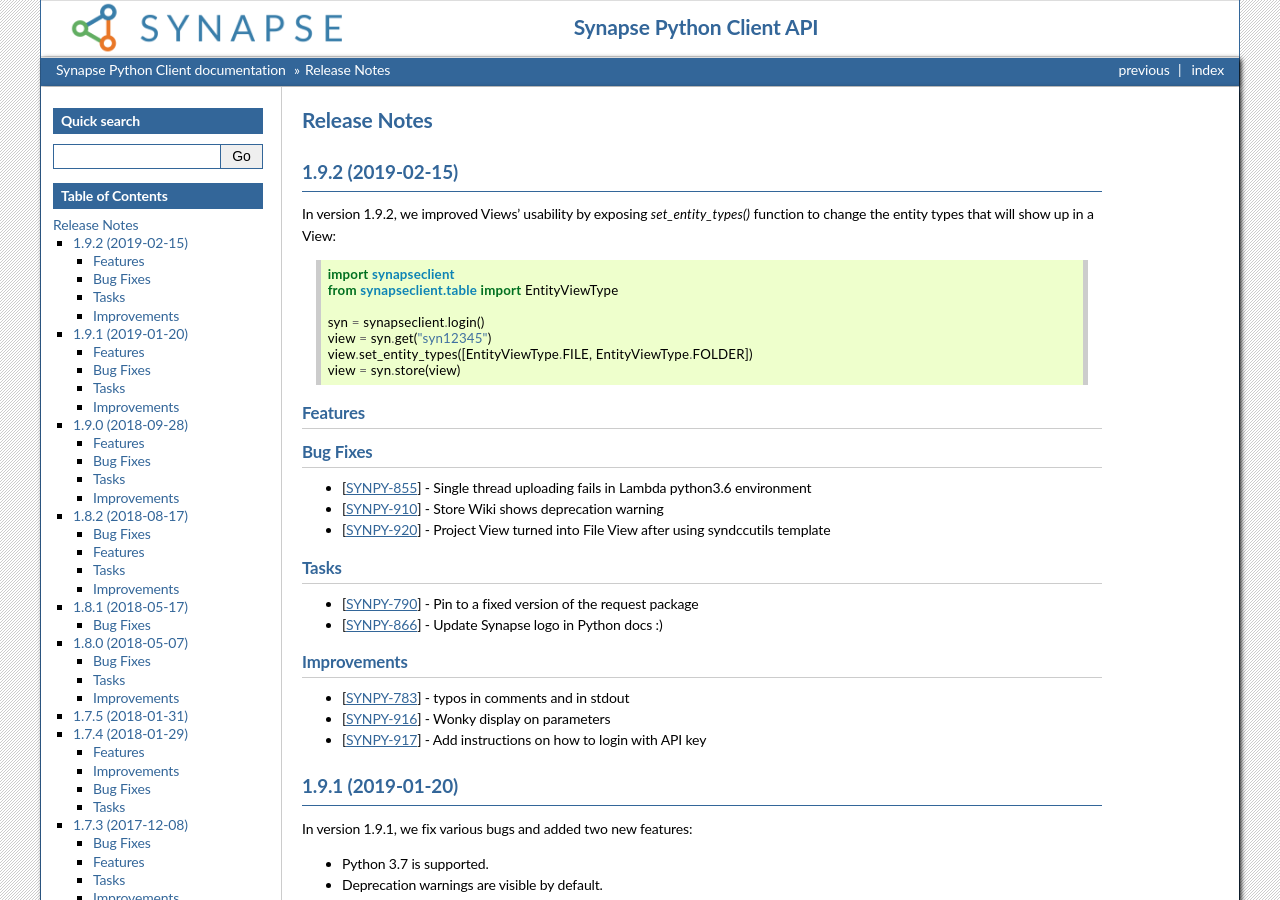
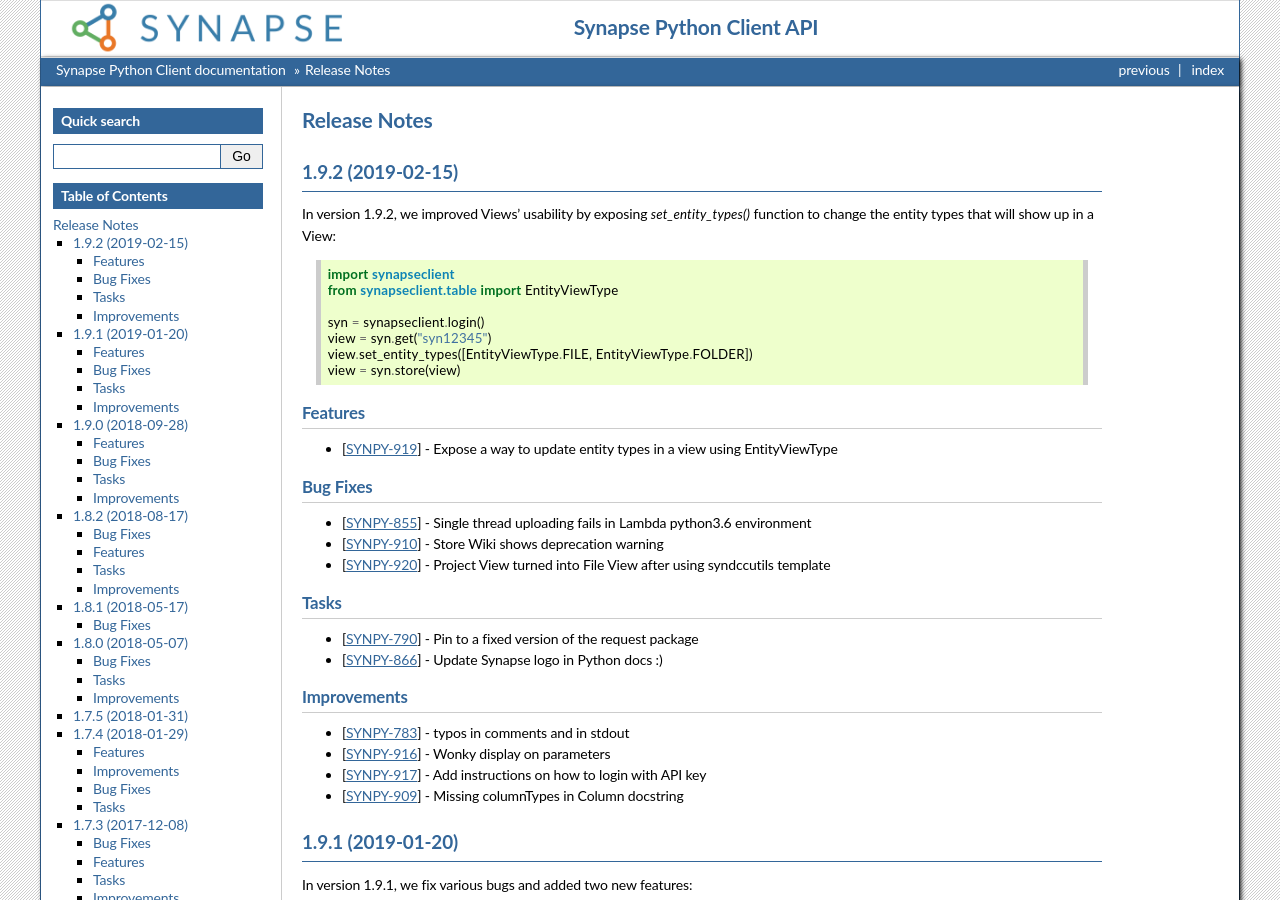
Before and after one commit to Sage-Bionetworks/synapsePythonClient, a Sphinx documentation site: the page built from docs/news.rst, in a window 1280 px wide and 900 px high. Built offline with Sphinx 7.4.7, drawn with Linux system fonts in a browser that asks for light colours; the version number could not be read and is left out.

Commit message:
update release notes

```diff
--- a/docs/news.rst
+++ b/docs/news.rst
@@ -18,6 +18,8 @@
 Features
 --------
 
+-  [`SYNPY-919 <https://sagebionetworks.jira.com/browse/SYNPY-919>`__] -
+   Expose a way to update entity types in a view using EntityViewType
 
 Bug Fixes
 ---------
@@ -46,7 +48,8 @@
    Wonky display on parameters
 -  [`SYNPY-917 <https://sagebionetworks.jira.com/browse/SYNPY-917>`__] -
    Add instructions on how to login with API key
-
+-  [`SYNPY-909 <https://sagebionetworks.jira.com/browse/SYNPY-909>`__] -
+   Missing columnTypes in Column docstring
 
 
 
```
